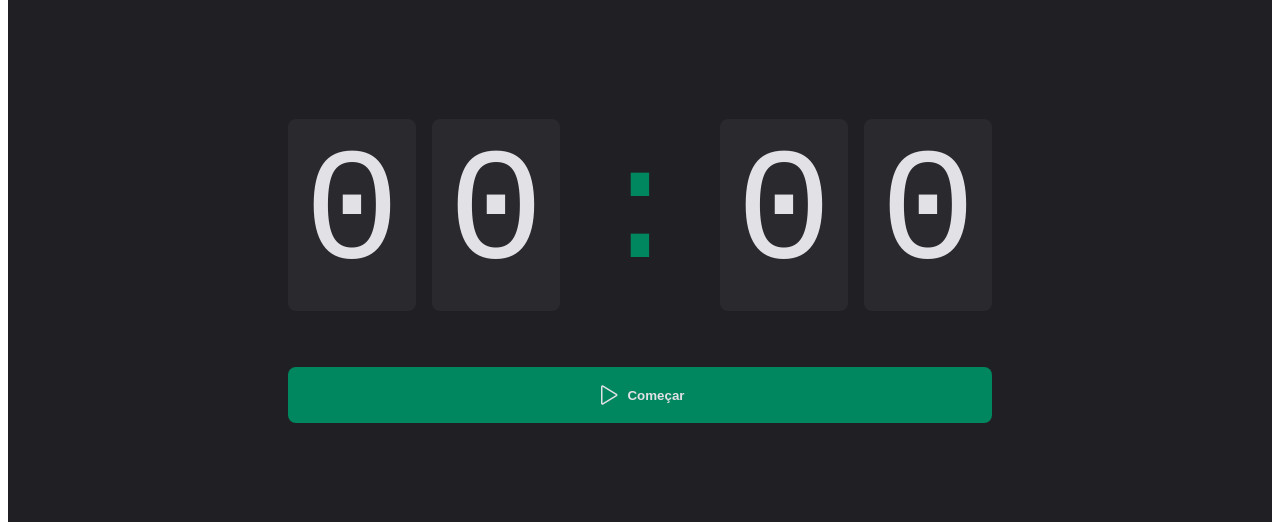
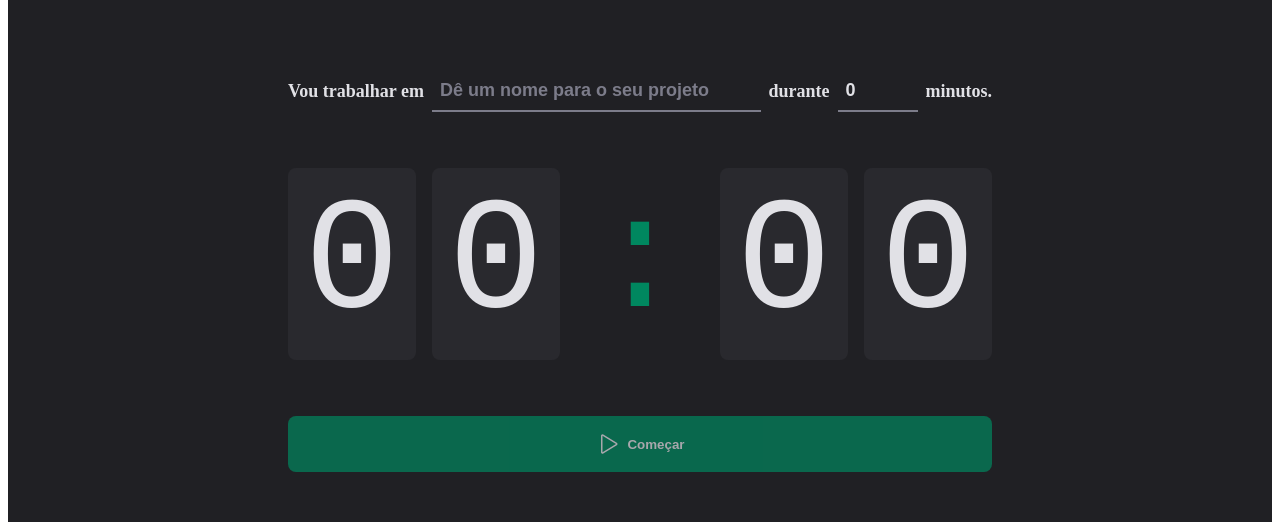
Before and after one commit to danilosalvador/ignite-timer, a React app: page / in a window 1280 px wide. Shown: the part 196-718 px from the top of the page. Built offline with nearby package versions, Linux system fonts and the light colour scheme; the HTML template or start-up script is replaced by a standard one.

Commit message:
Contexto no React - Contexto no formulário

```diff
--- a/src/pages/Home/components/Countdown/index.tsx
+++ b/src/pages/Home/components/Countdown/index.tsx
@@ -1,13 +1,17 @@
-import { useContext, useEffect, useState } from 'react'
+import { useContext, useEffect } from 'react'
 import { differenceInSeconds } from 'date-fns'
 
 import { CountdownContainer, TimeSeparator } from './styles'
 import { CyclesContext } from '../../index'
 
 export function Countdown() {
-  const { activeCycle, activeCycleId, markCurrentCycleAsFinished } = useContext(CyclesContext)
-
-  const [amountSecondsPassed, setAmountSecondsPassed] = useState(0)
+  const {
+    activeCycle,
+    activeCycleId,
+    amountSecondsPassed,
+    markCurrentCycleAsFinished,
+    updateSecondsPassed,
+  } = useContext(CyclesContext)
 
   const totalSeconds = activeCycle ? activeCycle.minutesAmount * 60 : 0
   const currentSeconds = activeCycle ? totalSeconds - amountSecondsPassed : 0
@@ -30,10 +34,10 @@ export function Countdown() {
 
         if (diffSeconds >= totalSeconds) {
           markCurrentCycleAsFinished()
-          setAmountSecondsPassed(totalSeconds)
+          updateSecondsPassed(totalSeconds)
           clearInterval(interval)
         } else {
-          setAmountSecondsPassed(diffSeconds)
+          updateSecondsPassed(diffSeconds)
         }
       }, 1000)
     }
--- a/src/pages/Home/components/NewCycleForm/index.tsx
+++ b/src/pages/Home/components/NewCycleForm/index.tsx
@@ -1,33 +1,13 @@
-import { useForm } from 'react-hook-form'
-import { zodResolver } from '@hookform/resolvers/zod'
-import * as zod from 'zod'
+import { useContext } from 'react'
+import { useFormContext } from 'react-hook-form'
+
+import { CyclesContext } from '../../index'
 
 import { FormContainer, MinutesAmountInput, TaskInput } from './styles'
 
-const newCycleFormValidationSchema = zod.object({
-  task: zod.string().min(1, 'Informe a tarefa'),
-  minutesAmount: zod
-    .number()
-    .min(1, 'O ciclo precisa ser de no mínimo 1 minuto')
-    .max(60, 'O ciclo precisa ser de no máximo 60 minutos'),
-})
-
-// interface NewCycleFormData {
-//   task: string
-//   minutesAmount: number,
-// }
-
-type NewCycleFormData = zod.infer<typeof newCycleFormValidationSchema>
-
 export function NewCycleForm() {
-  const { register, handleSubmit, watch, formState, reset } =
-    useForm<NewCycleFormData>({
-      resolver: zodResolver(newCycleFormValidationSchema),
-      defaultValues: {
-        task: '',
-        minutesAmount: 0,
-      },
-    })
+  const { activeCycle } = useContext(CyclesContext)
+  const { register } = useFormContext()
 
   return (
     <FormContainer>
@@ -36,7 +16,7 @@ export function NewCycleForm() {
         id="task"
         list="task-suggestions"
         placeholder="Dê um nome para o seu projeto"
-        /*disabled={!!activeCycle}*/
+        disabled={!!activeCycle}
         {...register('task')}
       />
 
@@ -54,7 +34,7 @@ export function NewCycleForm() {
         step={5}
         min={1}
         max={60}
-        /*disabled={!!activeCycle}*/
+        disabled={!!activeCycle}
         {...register('minutesAmount', { valueAsNumber: true })}
       />
 
--- a/src/pages/Home/index.tsx
+++ b/src/pages/Home/index.tsx
@@ -1,7 +1,10 @@
-import { createContext, useEffect, useState } from 'react'
-import { differenceInSeconds } from 'date-fns'
+import { createContext, useState } from 'react'
 
 import { HandPalm, Play } from 'phosphor-react'
+
+import { FormProvider, useForm } from 'react-hook-form'
+import { zodResolver } from '@hookform/resolvers/zod'
+import * as zod from 'zod'
 
 import { NewCycleForm } from './components/NewCycleForm'
 import { Countdown } from './components/Countdown'
@@ -24,14 +27,41 @@ interface Cycle {
 interface CyclesContextType {
   activeCycle: Cycle | undefined
   activeCycleId: string | null
+  amountSecondsPassed: number
   markCurrentCycleAsFinished: () => void
+  updateSecondsPassed: (seconds: number) => void
 }
 
 export const CyclesContext = createContext({} as CyclesContextType)
 
+const newCycleFormValidationSchema = zod.object({
+  task: zod.string().min(1, 'Informe a tarefa'),
+  minutesAmount: zod
+    .number()
+    .min(1, 'O ciclo precisa ser de no mínimo 1 minuto')
+    .max(60, 'O ciclo precisa ser de no máximo 60 minutos'),
+})
+
+// interface NewCycleFormData {
+//   task: string
+//   minutesAmount: number,
+// }
+
+type NewCycleFormData = zod.infer<typeof newCycleFormValidationSchema>
+
 export function Home() {
   const [cycles, setCycles] = useState<Cycle[]>([])
+  const [amountSecondsPassed, setAmountSecondsPassed] = useState(0)
   const [activeCycleId, setActiveCycleId] = useState<string | null>(null)
+
+  const newCycleForm = useForm<NewCycleFormData>({
+    resolver: zodResolver(newCycleFormValidationSchema),
+    defaultValues: {
+      task: '',
+      minutesAmount: 0,
+    },
+  })
+  const { handleSubmit, watch, formState, reset } = newCycleForm
 
   function markCurrentCycleAsFinished() {
     setCycles((prev) =>
@@ -44,24 +74,28 @@ export function Home() {
     )
   }
 
-  // function handleCreateNewCycle(data: NewCycleFormData) {
-  //   // para pegar as mensagens de erros da validação de campos dos formulários
-  //   const errors = formState.errors
-  //   console.log(errors)
+  function updateSecondsPassed(seconds: number) {
+    setAmountSecondsPassed(seconds)
+  }
 
-  //   const newCycle: Cycle = {
-  //     id: String(new Date().getTime()),
-  //     task: data.task,
-  //     minutesAmount: data.minutesAmount,
-  //     startDate: new Date(),
-  //   }
+  function handleCreateNewCycle(data: NewCycleFormData) {
+    // para pegar as mensagens de erros da validação de campos dos formulários
+    const errors = formState.errors
+    console.log(errors)
 
-  //   setCycles((prev) => [...prev, newCycle])
-  //   setActiveCycleId(newCycle.id)
-  //   setAmountSecondsPassed(0)
+    const newCycle: Cycle = {
+      id: String(new Date().getTime()),
+      task: data.task,
+      minutesAmount: data.minutesAmount,
+      startDate: new Date(),
+    }
 
-  //   reset()
-  // }
+    setCycles((prev) => [...prev, newCycle])
+    setActiveCycleId(newCycle.id)
+    setAmountSecondsPassed(0)
+
+    reset()
+  }
 
   function handleInterruptCycle() {
     setCycles((prev) =>
@@ -79,14 +113,24 @@ export function Home() {
 
   const activeCycle = cycles.find((cycle) => cycle.id === activeCycleId)
 
-  // const task = watch('task')
-  // const isSubmitDisabled = !task
+  const task = watch('task')
+  const isSubmitDisabled = !task
 
   return (
     <HomeContainer>
-      <form action="" /*onSubmit={handleSubmit(handleCreateNewCycle)}*/>
-        <CyclesContext.Provider value={{ activeCycle, activeCycleId, markCurrentCycleAsFinished }}>
-          {/* <NewCycleForm /> */}
+      <form action="" onSubmit={handleSubmit(handleCreateNewCycle)}>
+        <CyclesContext.Provider
+          value={{
+            activeCycle,
+            activeCycleId,
+            amountSecondsPassed,
+            markCurrentCycleAsFinished,
+            updateSecondsPassed,
+          }}
+        >
+          <FormProvider {...newCycleForm}>
+            <NewCycleForm />
+          </FormProvider>
           <Countdown />
         </CyclesContext.Provider>
         {activeCycle ? (
@@ -95,7 +139,7 @@ export function Home() {
             Interromper
           </StopCountdownButton>
         ) : (
-          <StartCountdownButton type="submit" /*disabled={isSubmitDisabled}*/>
+          <StartCountdownButton type="submit" disabled={isSubmitDisabled}>
             <Play size={24} />
             Começar
           </StartCountdownButton>
```
